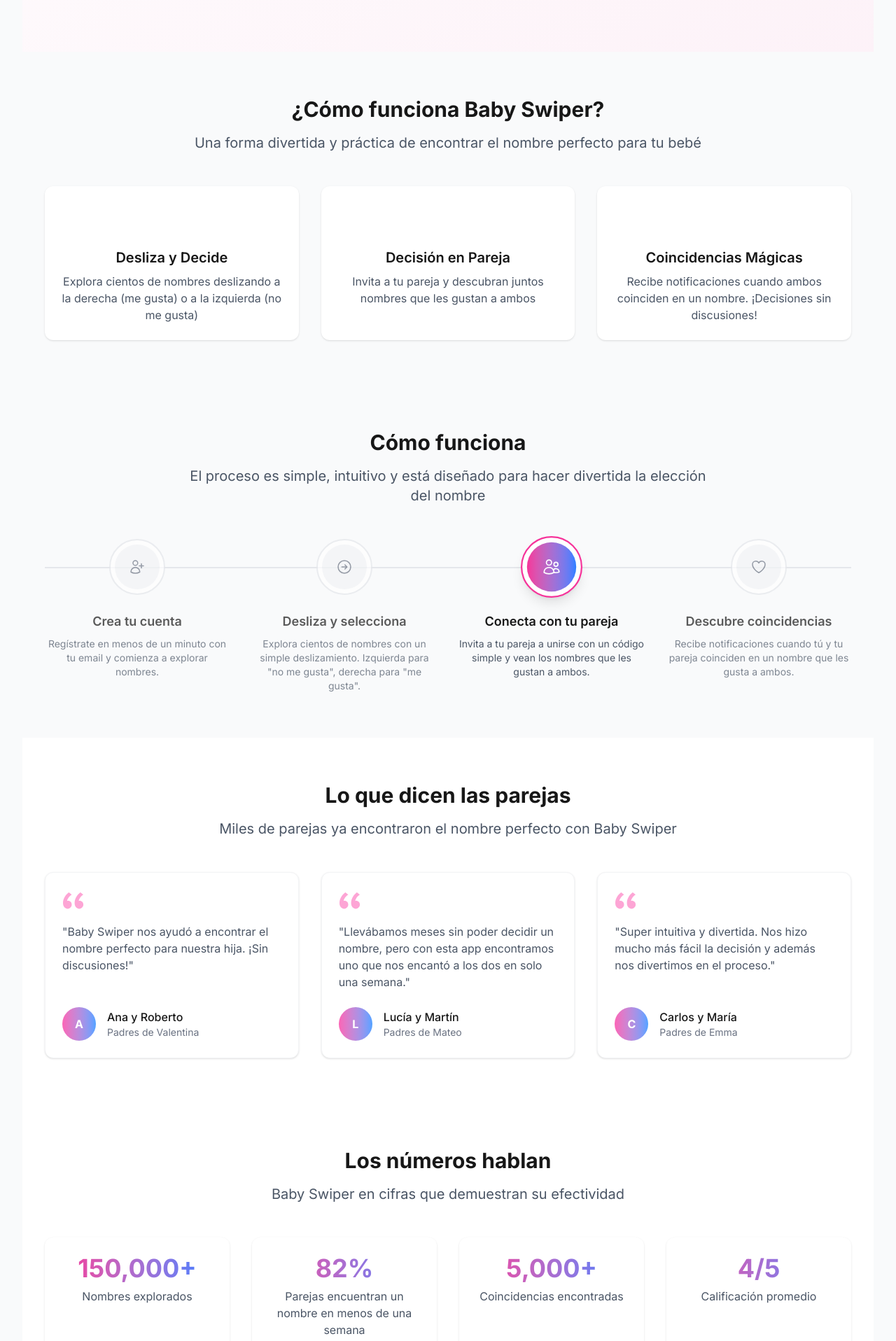
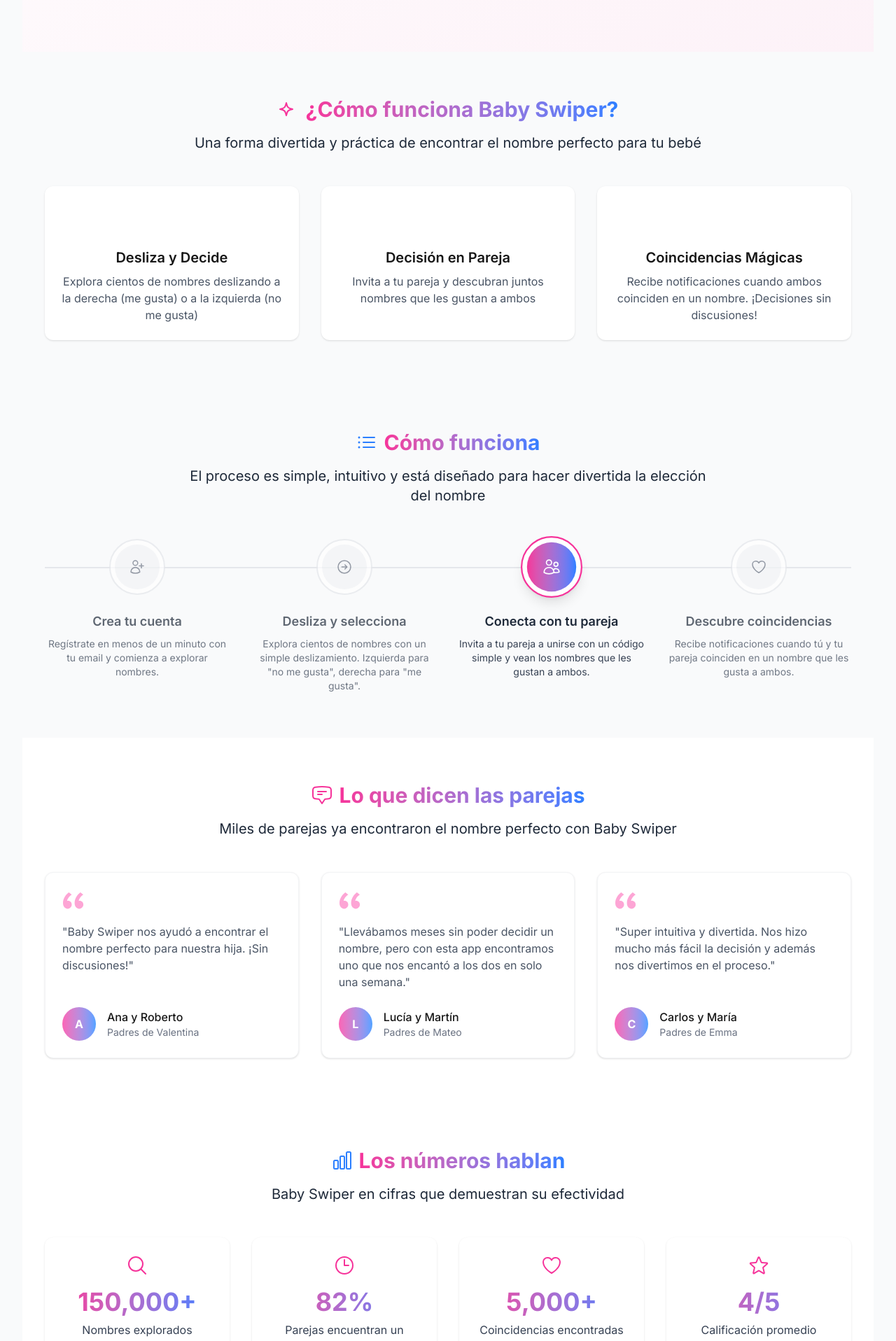
Before and after one commit to alandaitch/baby-tinder, a Next.js app: page / in a window 1280 px wide. Shown: the part 700-2616 px from the top of the page at 70% size. Built offline with nearby package versions, Linux system fonts and the light colour scheme.

Commit message:
landing agregados iconos y cambiados colores de subtítulos

```diff
--- a/components/landing/FeaturesSection.tsx
+++ b/components/landing/FeaturesSection.tsx
@@ -37,8 +37,13 @@
     <section className="py-16 bg-gray-50">
       <div className="container mx-auto px-4 sm:px-6 lg:px-8">
         <div className="text-center mb-12">
-          <h2 className="text-3xl font-bold mb-4">¿Cómo funciona Baby Swiper?</h2>
-          <p className="text-xl text-gray-600 max-w-3xl mx-auto">
+          <div className="inline-flex items-center justify-center mb-4">
+            <svg xmlns="http://www.w3.org/2000/svg" fill="none" viewBox="0 0 24 24" strokeWidth={1.5} stroke="currentColor" className="w-8 h-8 text-pink-500 mr-2">
+              <path strokeLinecap="round" strokeLinejoin="round" d="M9.813 15.904 9 18.75l-.813-2.846a4.5 4.5 0 0 0-3.09-3.09L2.25 12l2.846-.813a4.5 4.5 0 0 0 3.09-3.09L9 5.25l.813 2.846a4.5 4.5 0 0 0 3.09 3.09L15.75 12l-2.846.813a4.5 4.5 0 0 0-3.09 3.09Z" />
+            </svg>
+            <h2 className="text-3xl font-bold bg-gradient-to-r from-pink-500 to-blue-500 bg-clip-text text-transparent">¿Cómo funciona Baby Swiper?</h2>
+          </div>
+          <p className="text-xl text-gray-800 max-w-3xl mx-auto">
             Una forma divertida y práctica de encontrar el nombre perfecto para tu bebé
           </p>
         </div>
--- a/components/landing/HowItWorksSection.tsx
+++ b/components/landing/HowItWorksSection.tsx
@@ -69,8 +69,13 @@
     <section className="py-16 bg-gray-50" ref={containerRef}>
       <div className="container mx-auto px-4 sm:px-6 lg:px-8">
         <div className="text-center mb-12">
-          <h2 className="text-3xl font-bold mb-4">Cómo funciona</h2>
-          <p className="text-xl text-gray-600 max-w-3xl mx-auto">
+          <div className="inline-flex items-center justify-center mb-4">
+            <svg xmlns="http://www.w3.org/2000/svg" fill="none" viewBox="0 0 24 24" strokeWidth={1.5} stroke="currentColor" className="w-8 h-8 text-blue-500 mr-2">
+              <path strokeLinecap="round" strokeLinejoin="round" d="M8.25 6.75h12M8.25 12h12m-12 5.25h12M3.75 6.75h.007v.008H3.75V6.75Zm.375 0a.375.375 0 1 1-.75 0 .375.375 0 0 1 .75 0ZM3.75 12h.007v.008H3.75V12Zm.375 0a.375.375 0 1 1-.75 0 .375.375 0 0 1 .75 0Zm-.375 5.25h.007v.008H3.75v-.008Zm.375 0a.375.375 0 1 1-.75 0 .375.375 0 0 1 .75 0Z" />
+            </svg>
+            <h2 className="text-3xl font-bold bg-gradient-to-r from-pink-500 to-blue-500 bg-clip-text text-transparent">Cómo funciona</h2>
+          </div>
+          <p className="text-xl text-gray-800 max-w-3xl mx-auto">
             El proceso es simple, intuitivo y está diseñado para hacer divertida la elección del nombre
           </p>
         </div>
@@ -84,7 +89,7 @@
               </div>
               <h3 className="ml-4 text-xl font-semibold">{steps[activeStep].title}</h3>
             </div>
-            <p className="text-gray-600">{steps[activeStep].description}</p>
+            <p className="text-gray-700">{steps[activeStep].description}</p>
           </div>
 
           <div className="flex justify-center mt-6 space-x-2">
@@ -130,8 +135,8 @@
                         {step.icon}
                       </div>
                     </div>
-                    <h3 className="mt-6 text-lg font-semibold">{step.title}</h3>
-                    <p className="mt-2 text-sm text-gray-600">{step.description}</p>
+                    <h3 className="mt-6 text-lg font-semibold text-gray-800">{step.title}</h3>
+                    <p className="mt-2 text-sm text-gray-700">{step.description}</p>
                   </div>
                 </div>
               ))}
--- a/components/landing/StatsSection.tsx
+++ b/components/landing/StatsSection.tsx
@@ -8,9 +8,10 @@
   suffix?: string;
   prefix?: string;
   duration?: number;
+  icon?: React.ReactNode;
 }
 
-function StatCard({ value, label, suffix = '', prefix = '', duration = 2000 }: StatCardProps) {
+function StatCard({ value, label, suffix = '', prefix = '', duration = 2000, icon }: StatCardProps) {
   const [count, setCount] = useState(0);
   const countRef = useRef<HTMLSpanElement>(null);
   const [isVisible, setIsVisible] = useState(false);
@@ -57,10 +58,11 @@
 
   return (
     <div className="bg-white rounded-xl shadow-sm p-6 text-center">
+      {icon && <div className="flex justify-center mb-4 text-pink-500">{icon}</div>}
       <div className="text-4xl font-bold mb-2 bg-gradient-to-r from-pink-500 to-blue-500 bg-clip-text text-transparent">
         <span ref={countRef}>{prefix}{count.toLocaleString()}{suffix}</span>
       </div>
-      <p className="text-gray-600">{label}</p>
+      <p className="text-gray-700">{label}</p>
     </div>
   );
 }
@@ -70,22 +72,34 @@
     {
       value: 150000,
       label: 'Nombres explorados',
-      suffix: '+'
+      suffix: '+',
+      icon: <svg xmlns="http://www.w3.org/2000/svg" fill="none" viewBox="0 0 24 24" strokeWidth={1.5} stroke="currentColor" className="w-8 h-8">
+        <path strokeLinecap="round" strokeLinejoin="round" d="m21 21-5.197-5.197m0 0A7.5 7.5 0 1 0 5.196 5.196a7.5 7.5 0 0 0 10.607 10.607Z" />
+      </svg>
     },
     {
       value: 82,
       label: 'Parejas encuentran un nombre en menos de una semana',
-      suffix: '%'
+      suffix: '%',
+      icon: <svg xmlns="http://www.w3.org/2000/svg" fill="none" viewBox="0 0 24 24" strokeWidth={1.5} stroke="currentColor" className="w-8 h-8">
+        <path strokeLinecap="round" strokeLinejoin="round" d="M12 6v6h4.5m4.5 0a9 9 0 1 1-18 0 9 9 0 0 1 18 0Z" />
+      </svg>
     },
     {
       value: 5000,
       label: 'Coincidencias encontradas',
-      suffix: '+'
+      suffix: '+',
+      icon: <svg xmlns="http://www.w3.org/2000/svg" fill="none" viewBox="0 0 24 24" strokeWidth={1.5} stroke="currentColor" className="w-8 h-8">
+        <path strokeLinecap="round" strokeLinejoin="round" d="M21 8.25c0-2.485-2.099-4.5-4.688-4.5-1.935 0-3.597 1.126-4.312 2.733-.715-1.607-2.377-2.733-4.313-2.733C5.1 3.75 3 5.765 3 8.25c0 7.22 9 12 9 12s9-4.78 9-12Z" />
+      </svg>
     },
     {
       value: 4.9,
       label: 'Calificación promedio',
-      suffix: '/5'
+      suffix: '/5',
+      icon: <svg xmlns="http://www.w3.org/2000/svg" fill="none" viewBox="0 0 24 24" strokeWidth={1.5} stroke="currentColor" className="w-8 h-8">
+        <path strokeLinecap="round" strokeLinejoin="round" d="M11.48 3.499a.562.562 0 0 1 1.04 0l2.125 5.111a.563.563 0 0 0 .475.345l5.518.442c.499.04.701.663.321.988l-4.204 3.602a.563.563 0 0 0-.182.557l1.285 5.385a.562.562 0 0 1-.84.61l-4.725-2.885a.562.562 0 0 0-.586 0L6.982 20.54a.562.562 0 0 1-.84-.61l1.285-5.386a.562.562 0 0 0-.182-.557l-4.204-3.602a.562.562 0 0 1 .321-.988l5.518-.442a.563.563 0 0 0 .475-.345L11.48 3.5Z" />
+      </svg>
     }
   ];
 
@@ -93,8 +107,13 @@
     <section className="py-16 bg-white">
       <div className="container mx-auto px-4 sm:px-6 lg:px-8">
         <div className="text-center mb-12">
-          <h2 className="text-3xl font-bold mb-4">Los números hablan</h2>
-          <p className="text-xl text-gray-600 max-w-3xl mx-auto">
+          <div className="inline-flex items-center justify-center mb-4">
+            <svg xmlns="http://www.w3.org/2000/svg" fill="none" viewBox="0 0 24 24" strokeWidth={1.5} stroke="currentColor" className="w-8 h-8 text-blue-500 mr-2">
+              <path strokeLinecap="round" strokeLinejoin="round" d="M3 13.125C3 12.504 3.504 12 4.125 12h2.25c.621 0 1.125.504 1.125 1.125v6.75C7.5 20.496 6.996 21 6.375 21h-2.25A1.125 1.125 0 0 1 3 19.875v-6.75ZM9.75 8.625c0-.621.504-1.125 1.125-1.125h2.25c.621 0 1.125.504 1.125 1.125v11.25c0 .621-.504 1.125-1.125 1.125h-2.25a1.125 1.125 0 0 1-1.125-1.125V8.625ZM16.5 4.125c0-.621.504-1.125 1.125-1.125h2.25C20.496 3 21 3.504 21 4.125v15.75c0 .621-.504 1.125-1.125 1.125h-2.25a1.125 1.125 0 0 1-1.125-1.125V4.125Z" />
+            </svg>
+            <h2 className="text-3xl font-bold bg-gradient-to-r from-pink-500 to-blue-500 bg-clip-text text-transparent">Los números hablan</h2>
+          </div>
+          <p className="text-xl text-gray-800 max-w-3xl mx-auto">
             Baby Swiper en cifras que demuestran su efectividad
           </p>
         </div>
@@ -108,6 +127,7 @@
               suffix={stat.suffix}
               prefix={stat.prefix}
               duration={2000 + index * 500}
+              icon={stat.icon}
             />
           ))}
         </div>
--- a/components/landing/TestimonialsSection.tsx
+++ b/components/landing/TestimonialsSection.tsx
@@ -43,8 +43,13 @@
     <section className="py-16 bg-white">
       <div className="container mx-auto px-4 sm:px-6 lg:px-8">
         <div className="text-center mb-12">
-          <h2 className="text-3xl font-bold mb-4">Lo que dicen las parejas</h2>
-          <p className="text-xl text-gray-600 max-w-3xl mx-auto">
+          <div className="inline-flex items-center justify-center mb-4">
+            <svg xmlns="http://www.w3.org/2000/svg" fill="none" viewBox="0 0 24 24" strokeWidth={1.5} stroke="currentColor" className="w-8 h-8 text-pink-500 mr-2">
+              <path strokeLinecap="round" strokeLinejoin="round" d="M7.5 8.25h9m-9 3H12m-9.75 1.51c0 1.6 1.123 2.994 2.707 3.227 1.129.166 2.27.293 3.423.379.35.026.67.21.865.501L12 21l2.755-4.133a1.14 1.14 0 0 1 .865-.501 48.172 48.172 0 0 0 3.423-.379c1.584-.233 2.707-1.626 2.707-3.228V6.741c0-1.602-1.123-2.995-2.707-3.228A48.394 48.394 0 0 0 12 3c-2.392 0-4.744.175-7.043.513C3.373 3.746 2.25 5.14 2.25 6.741v6.018Z" />
+            </svg>
+            <h2 className="text-3xl font-bold bg-gradient-to-r from-pink-500 to-blue-500 bg-clip-text text-transparent">Lo que dicen las parejas</h2>
+          </div>
+          <p className="text-xl text-gray-800 max-w-3xl mx-auto">
             Miles de parejas ya encontraron el nombre perfecto con Baby Swiper
           </p>
         </div>
```
Also changed, not shown: components/landing/CtaSection.tsx (+22 -6 lines).
